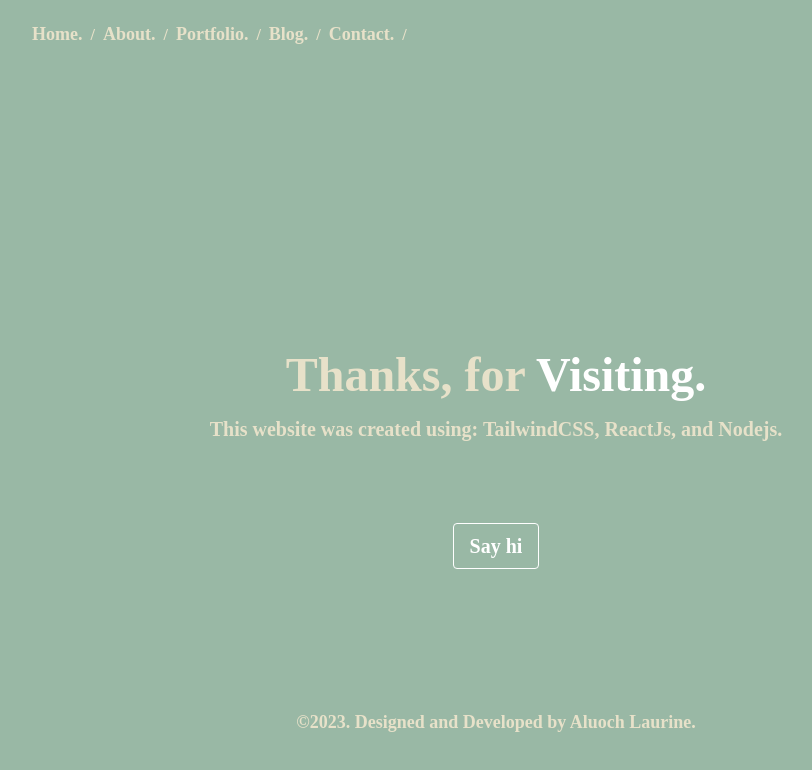
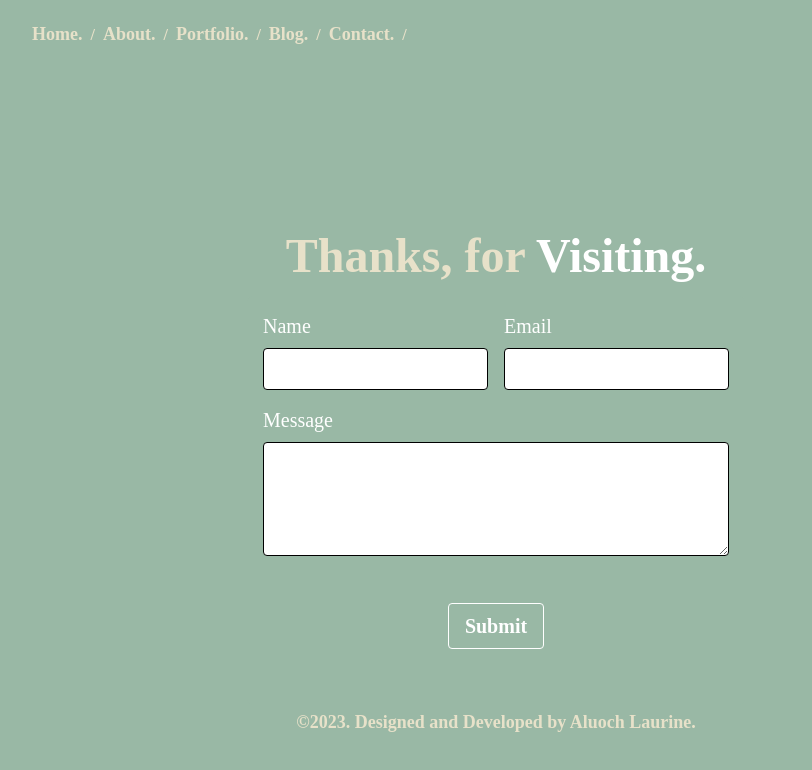
Before and after one commit to laualuoch/aluoch., a React (Create React App) app: page /end in a window 1280 px wide. Shown: the top 770 px of the page, without its empty margins (144-956 px from the left). Built offline with nearby package versions, Linux system fonts and the light colour scheme.

Commit message:
WIP: Contact form

```diff
--- /dev/null
+++ b/src/components/ContactForm.js
@@ -0,0 +1,69 @@
+import Button from "./Button";
+import Input from "./Input";
+
+const ContactForm = () => {
+
+    const handleChange = () => {
+
+    }
+
+    const handleSubmit = () => {
+
+    }
+
+    return (
+        <form className="bg-green p-4 rounded-md" onSubmit={handleSubmit}>
+            <div className="mb-4 flex space-x-4">
+                <div className="w-1/2">
+                <label htmlFor="name" className="block text-white font-chilanka text-xl mb-2">
+                    Name
+                </label>
+                <input
+                    type="text"
+                    id="name"
+                    name="name"
+                    value=""
+                    onChange={handleChange}
+                    className="w-full p-2 border rounded focus:outline-none focus:ring focus:border-blue-300"
+                    required
+                />
+                </div>
+                <div className="w-1/2">
+                <label htmlFor="email" className="block text-white font-chilanka text-xl mb-2">
+                    Email
+                </label>
+                <input
+                    type="email"
+                    id="email"
+                    name="email"
+                    value=""
+                    onChange={handleChange}
+                    className="w-full p-2 border rounded focus:outline-none focus:ring focus:border-blue-300"
+                    required
+                />
+                </div>
+            </div>
+            <div className="mb-4">
+                <label htmlFor="message" className="block text-white font-chilanka text-xl mb-2">
+                Message
+                </label>
+                <textarea
+                id="message"
+                name="message"
+                value=""
+                onChange={handleChange}
+                className="w-full p-2 border rounded focus:outline-none focus:ring focus:border-blue-300"
+                rows="4"
+                required
+                />
+            </div>
+            <div className="flex justify-center p-6 mt-4 mb-4">
+                    <Button text="Submit" />
+                </div>
+        </form>
+
+    )
+
+}
+
+export default ContactForm;
--- /dev/null
+++ b/src/components/Input.js
@@ -0,0 +1,12 @@
+
+const Input = () => {
+    return (
+        <input
+            type="text"
+            class="border rounded p-2 focus:outline-none focus:ring focus:border-blue-300"
+            placeholder="Enter your text"
+        />
+    );
+}
+
+export default Input;
--- a/src/pages/Contact/Contact.js
+++ b/src/pages/Contact/Contact.js
@@ -2,6 +2,7 @@ import { useNavigate } from "react-router-dom";
 import Button from "../../components/Button";
 import Footer from "../../components/Footer";
 import Breadcrumb from "../../components/Breadcrumb";
+import ContactForm from "../../components/ContactForm";
 
 const Contact = () => {
     const navigate = useNavigate();
@@ -43,17 +44,10 @@ const Contact = () => {
                         <h4 className="text-5xl text-beige font-chilanka font-bold mb-4">
                             Thanks, for <span className="text-white">Visiting.</span>
                         </h4>
-                        <h2 className="text-xl text-beige font-chilanka font font-semibold mb-4">
-                            This website was created using:
-                            TailwindCSS,
-                            ReactJs, and
-                            Nodejs.
-                        </h2>
+                        <ContactForm />
                     </div>
                 </div>
-                <div className="flex justify-center p-6 mt-4 mb-4">
-                    <Button text="Say hi" />
-                </div>
+
             </div>
         </div>
         <Footer />
```
